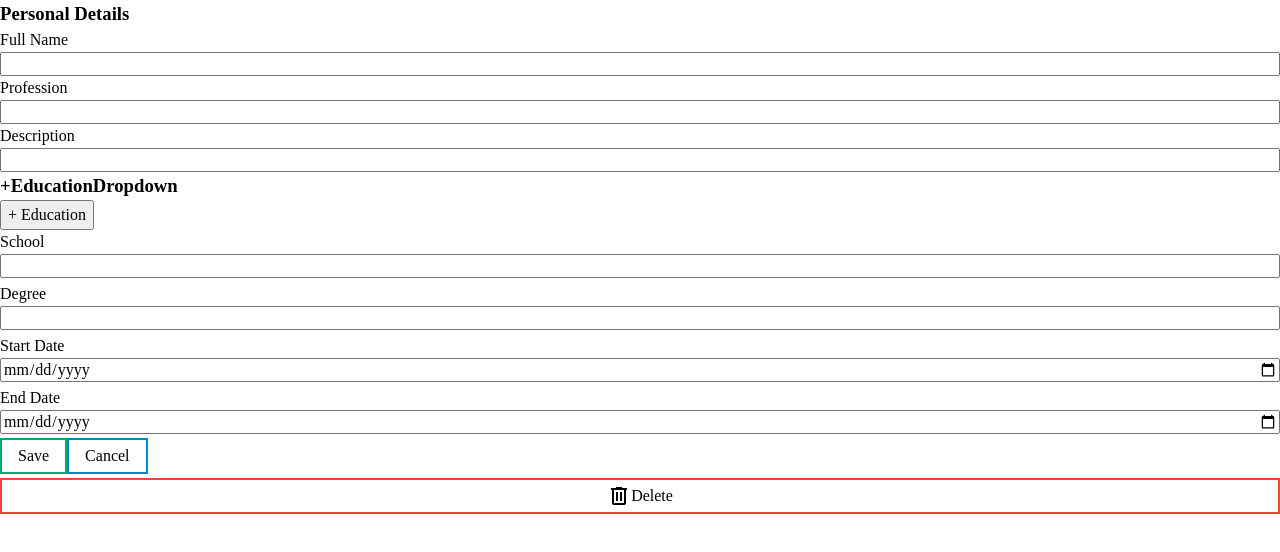
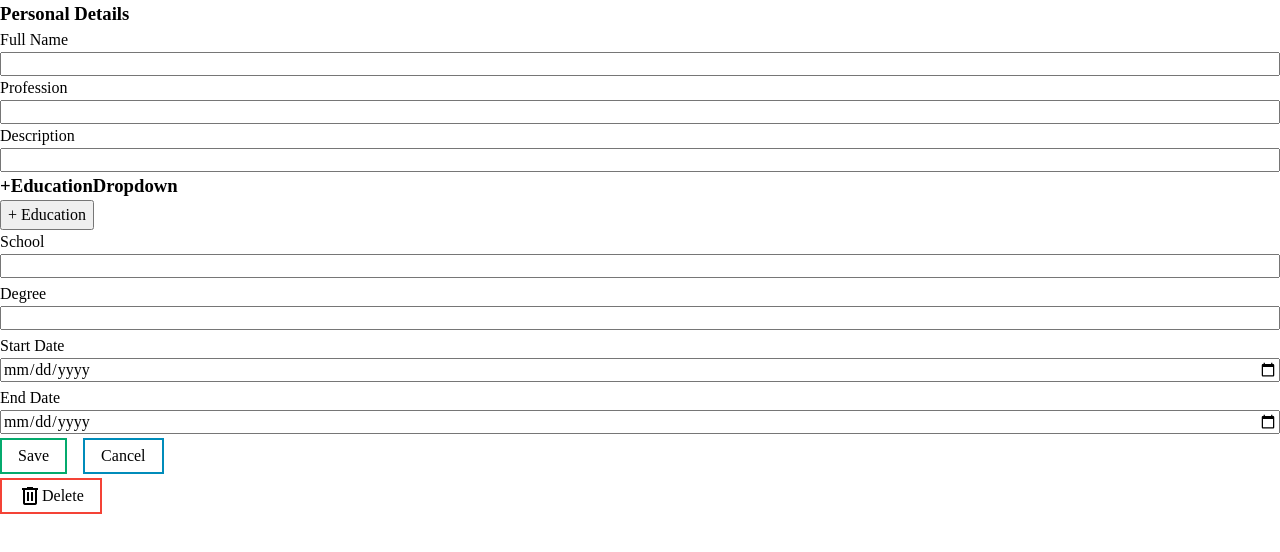
Before and after one commit to ZTanvir/cv-application, a React (Vite) app: page / in a window 1280 px wide. Shown: the top 552 px of the page. Built offline with nearby package versions, Linux system fonts and the light colour scheme.

Commit message:
Add space between save and cancel btn

```diff
--- a/src/Components/Styles/EduInfoStyle/institudeInfo.module.css
+++ b/src/Components/Styles/EduInfoStyle/institudeInfo.module.css
@@ -12,6 +12,10 @@
     transition-duration: 0.4s;
     cursor: pointer;
     border: none;
+}
+.institudeInfo .saveCancelBtn{
+    display: flex;
+    gap: 1rem;
 }
 .institudeInfo .saveBtn{
     border: 2px solid #04AA6D;
@@ -28,11 +32,11 @@
     background-color: #008CBA;
     color: white;
 }
-
 .institudeInfo .deleteBtn{
     display: flex;
     justify-content: center;
     align-items: center;
+    max-width:fit-content;
     border: 2px solid #f44336;
 }
 .institudeInfo .deleteBtn:hover{
```
